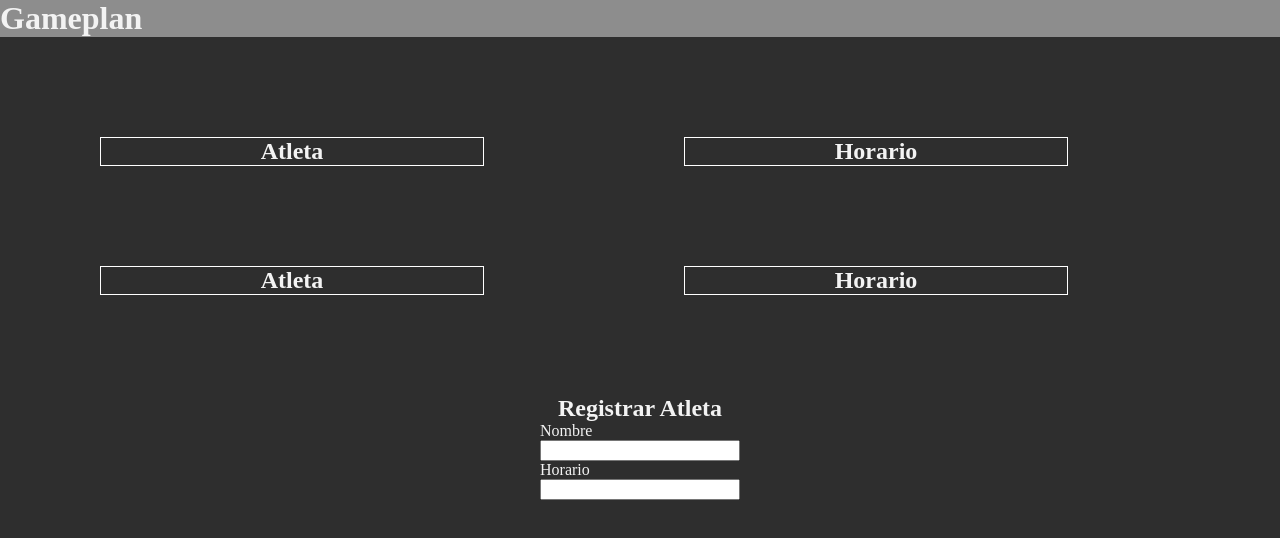
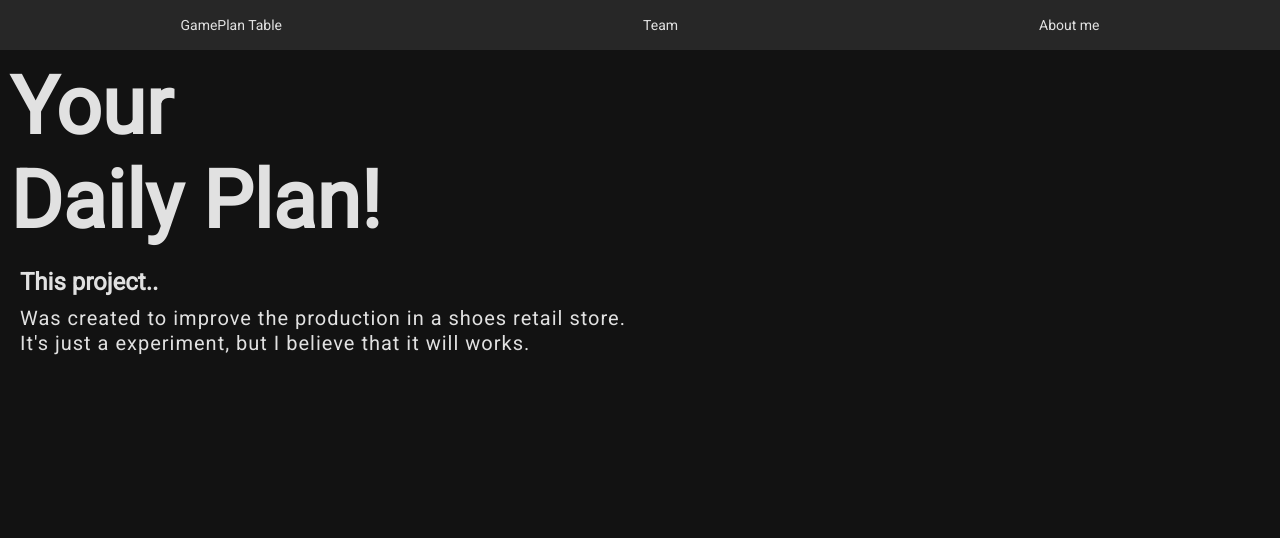
Before and after one commit to AreYouIvan/gameplan, a website with bundled scripts: page index.html in a window 1280 px wide. Built offline with nearby package versions, Linux system fonts and the light colour scheme.

Commit message:
header done

```diff
--- a/index.html
+++ b/index.html
@@ -5,38 +5,28 @@
     <meta http-equiv="X-UA-Compatible" content="IE=edge" />
     <meta name="viewport" content="width=device-width, initial-scale=1.0" />
     <link rel="stylesheet" href="./styles/index.css" />
-    <title>Document</title>
+    <link rel="preconnect" href="https://fonts.gstatic.com" />
+    <link
+      href="https://fonts.googleapis.com/css2?family=Roboto:wght@300;400&display=swap"
+      rel="stylesheet"
+    />
+    <link rel="stylesheet" href="./styles/tablecontent.css">
+    <title>Game Plan NFS</title>
   </head>
   <body>
-    <header>
-      <h1>Gameplan</h1>
-    </header>
-    <main>
-      <section class="table-plan">
-        <div class="table-plan--container">
-          <h2>Atleta</h2>
-        </div>
-        <div class="table-plan--container">
-          <h2>Horario</h2>
-        </div>
-      </section>
-      <section class="table-plan">
-        <div class="table-plan--container">
-          <h2>Atleta</h2>
-        </div>
-        <div class="table-plan--container">
-          <h2>Horario</h2>
-        </div>
-      </section>
-    </main>
-    <section class="athlete-register">
-      <div class="athlete-register--container">
-        <h2>Registrar Atleta</h2>
-        <span>Nombre</span>
-        <input type="text" />
-        <span>Horario</span>
-        <input type="text" />
-      </div>
-    </section>
+   <header>
+     <nav>
+       <div class="table nav-item">GamePlan Table</div>
+       <div class="team nav-item">Team</div>
+       <div class="aboutme nav-item">About me</div>
+     </nav>
+    <h1 class="header-title">Your <br> Daily Plan!</h1>
+   </header>
+   <div class="presentation">
+     <h2>This project..</h2>
+     <p>Was created to improve the production in a shoes retail store. <br>
+    It's just a experiment, but I believe that it will works.  </p>
+   </div>
+    <script type="module" src="./source/index.js"></script>
   </body>
 </html>
--- a/source/athlete.js
+++ b/source/athlete.js
@@ -9,4 +9,9 @@ class Athlete {
     this.role = role;
     this.area = area;
   }
+
+
 }
+
+
+export default Athlete;
--- /dev/null
+++ b/source/index.js
@@ -0,0 +1,19 @@
+import Athlete from "./athlete.js";
+import Schedule from "./schedule.js";
+
+const atletas = [];
+
+atletas.push(new Athlete("Ivan", 382176, "cierre", "Cashier", "FTW"));
+atletas.push(new Athlete("Alberto", 222222, "cierre", "Goalkeeper", "APM"));
+atletas.push(new Athlete("Diego", 111111, "intermedio", "Fitting-room", "FTM"));
+
+console.log(atletas);
+
+const content = "<div>Hola que hace</div>";
+
+document.div.innerHMTL = content;
+
+export default atletas;
+
+// import = meter
+// export = sacar
--- a/source/schedule.js
+++ b/source/schedule.js
@@ -1,23 +1,31 @@
 // Clase horario
 class Schedule {
-  constructor(start, end, scheduleType) {
+  constructor(start, end) {
     this.start = start;
     this.end = end;
-    this.scheduleType = scheduleType;
+    this.scheduleType;
   }
 
   // Algoritmo que define que tipo de horario es.
   scheduleType(start, end) {
     if ((start == "12:30", end == "21:30")) {
-      return `Cierre`;
+      return new Schedule();
     } else if ((start == "11:00", end == "20:00")) {
-      return `Intermedio`;
+      return new Schedule();
     } else if ((start == "09:00", end == "18:00")) {
-      return `Apertura`;
+      return new Schedule();
     } else {
       console.error(`Hubo un error en los horarios.`);
     }
   }
 }
 
-console.log(Schedule.prototype.scheduleType('11:00', '20:00'));
+// const horarios = []
+
+// const agregarHorarios = (start, end) => {
+//   horarios.push(Schedule.prototype.scheduleType(start, end));
+// }
+
+// const wtf = new Schedule (start, end)
+
+export default Schedule
--- a/styles/index.css
+++ b/styles/index.css
@@ -4,47 +4,40 @@
 }
 
 body {
-  background-color: rgb(46, 46, 46);
-  color: rgb(243, 243, 243);
+  background-color: #121212;
+  color: #e1e1e1;
+  font-family: 'Roboto', sans-serif;
 }
 
-header {
-  background-color: rgb(141, 141, 141);
+nav {
+  width: 100%;
+  height: 50px;
+  display: flex;
+  justify-content: space-around;
+  align-items: center;
+  background-color: #272727;
+  /* border: solid 1px red; */
+
 }
 
-main {
-  display: flex;
-  width: 100%;
-  flex-direction: column;
+.nav-item {
+  font-size: 14px;
 }
 
-h2 {
-  text-align: center;
+.header-title {
+  font-size: 80px;
+  margin: 10px;
 }
 
-.table-plan--container {
-  border: 1px solid white;
-  width: 30%;
-  margin: 100px 100px 0px;
+.presentation {
+  margin: 20px;
 }
+.presentation h2 {
+  margin-bottom: 10px;
+}
+.presentation p {
+  font-size: 20px;
+  letter-spacing: 1px;
+  line-height: 25px;
 
-.table-plan {
-  display: flex;
-  width: 100%;
 }
-
-.athlete-register {
-  display: flex;
-  flex-direction: column;
-  align-items: center;
-  margin-top: 100px;
-}
-
-.athlete-register--container {
-  display: flex;
-  flex-direction: column;
-}
-
-.athlete-register input {
-  width: 200px;
-}
```
Also changed, not shown: styles/tablecontent.css (added).
